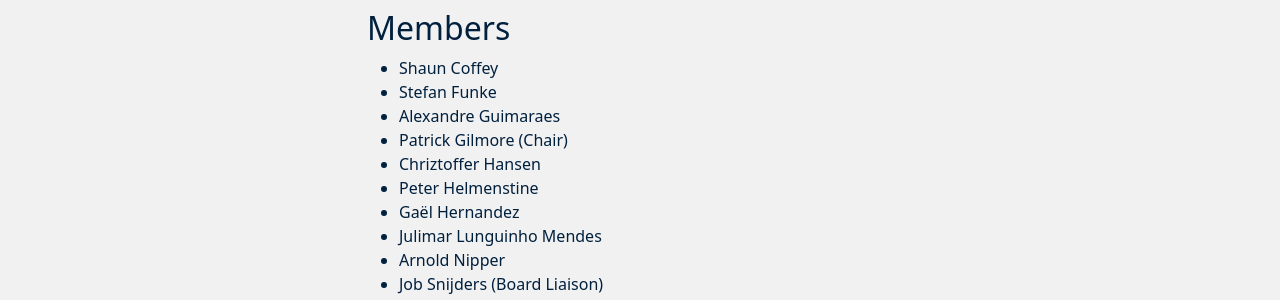
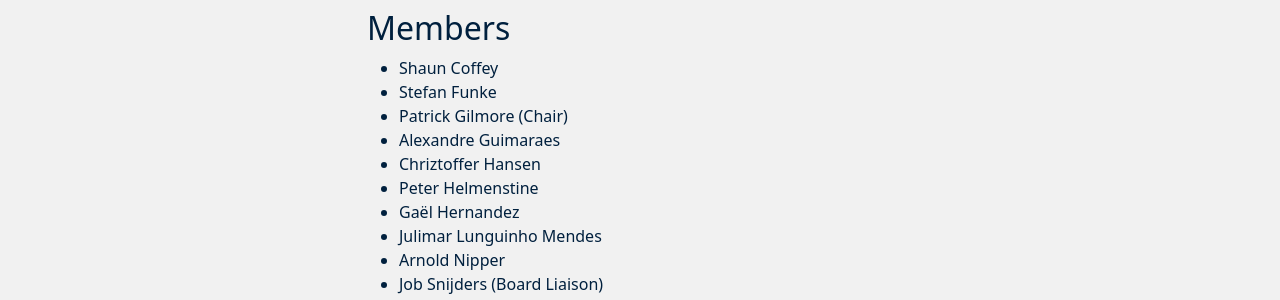
Before and after one commit to peeringdb/docs, an MkDocs documentation site: the page built from docs/committee/admin/index.md, in a window 1280 px wide and 900 px high, scrolled down 1881 px. Shown: the part 501-801 px from the top of the window. Built offline with MkDocs 1.6.1, drawn with Linux system fonts in a browser that asks for light colours; nearby versions of some CDN libraries.

Commit message:
Alphabetize AC members list.

```diff
--- a/docs/committee/admin/index.md
+++ b/docs/committee/admin/index.md
@@ -20,8 +20,8 @@
 ## Members
 - Shaun Coffey
 - Stefan Funke
+- Patrick Gilmore (Chair)
 - Alexandre Guimaraes
-- Patrick Gilmore (Chair)
 - Chriztoffer Hansen
 - Peter Helmenstine
 - Gaël Hernandez
```
